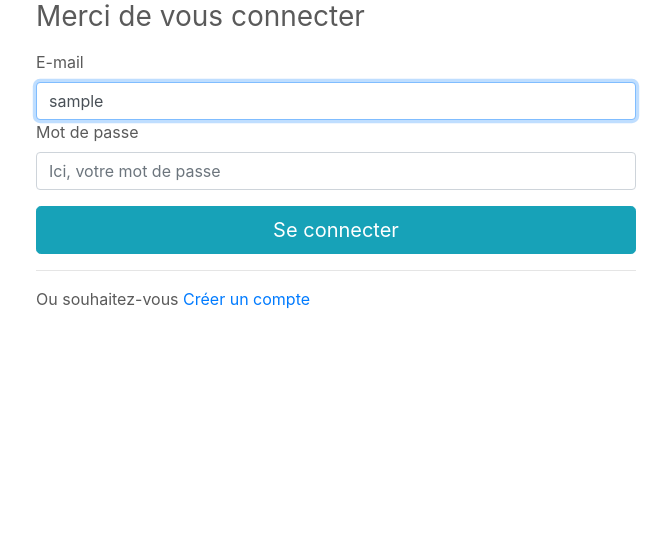
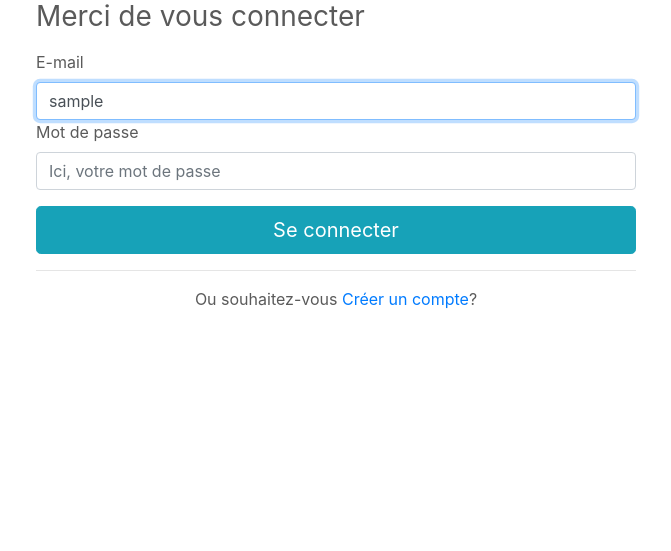
Before and after one commit to Mehdimosteghanemi/Mon-site-e-commerce, a Symfony app: template templates/security/login.html.twig in a window 1280 px wide. Shown: the part 96-647 px from the top of the page, without its empty margins (304-975 px from the left). Run offline with Twig, Linux system fonts and the light colour scheme; the template is opened without the code that fills it: most values are stand-ins (such as "Sample title", 1, 10 or a date in 2020); some libraries are stand-ins or nearby versions.

Commit message:
adjust css login finish

```diff
--- a/templates/security/login.html.twig
+++ b/templates/security/login.html.twig
@@ -41,7 +41,7 @@
             Se connecter
         </button>
         <hr>
-        <p>Ou souhaitez-vous <a href=" {{ path('register') }} ">Créer un compte</a></p>
+        <p class="text-center">Ou souhaitez-vous <a href=" {{ path('register') }} ">Créer un compte</a>?</p>
     </form>
 </div>
 
```
